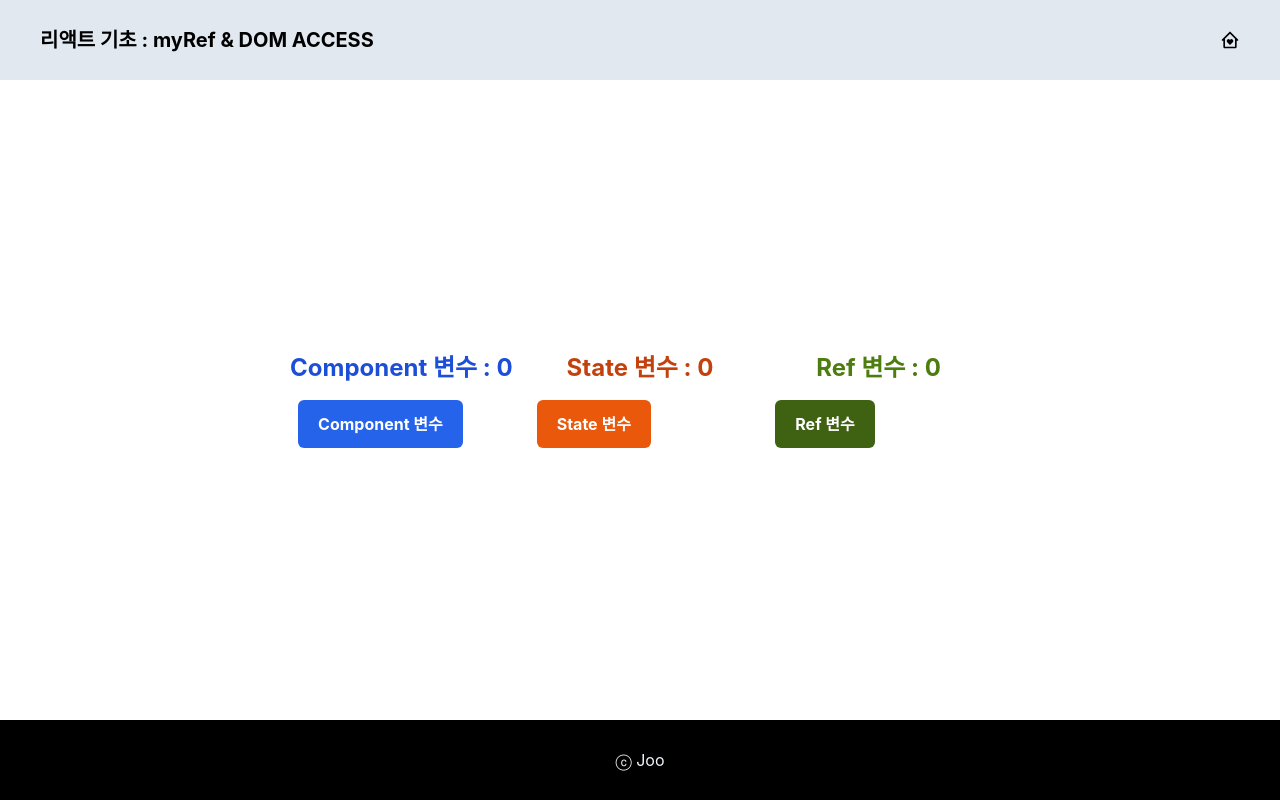
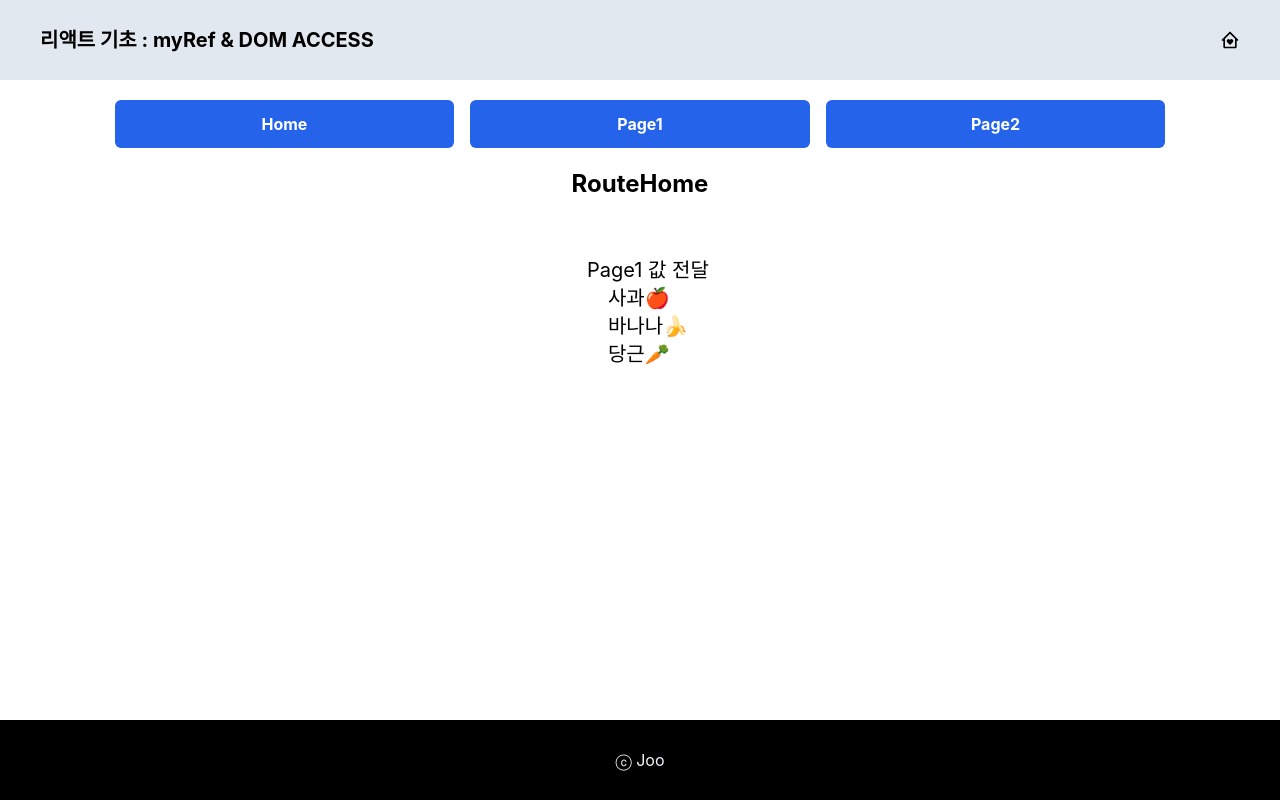
Before and after one commit to Jooyeon-Kimm/leaflet-react, a React (Create React App) app: page / in a window 1280 px wide. Built offline with nearby package versions, Linux system fonts and the light colour scheme.

Commit message:
Router : Data Transfer By : in URL

```diff
--- a/package.json
+++ b/package.json
@@ -12,6 +12,7 @@
     "react-dom": "^19.0.0-rc.1",
     "react-icons": "^5.5.0",
     "react-leaflet": "^5.0.0-rc.2",
+    "react-router-dom": "^7.5.0",
     "react-scripts": "5.0.1",
     "web-vitals": "^2.1.4"
   },
--- /dev/null
+++ b/src/09_Router/RouteHome.js
@@ -0,0 +1,25 @@
+import { Link } from "react-router-dom"
+
+export default function RouteHome() {
+  return (
+    <div className="w-full flex flex-col justify-center items-center">
+      <h1 className="text-2xl font-bold">
+      RouteHome
+      </h1>
+
+      <div className="w-1/2 grid grid-col2 m-10">
+        <div className="w-full flex flex-col justify-start items-center
+                        text-xl m-2 p-2">
+            <h2>
+                Page1 값 전달
+            </h2>
+            <ul>
+                <li><Link to='/p1/🍎'>사과🍎</Link></li>
+                <li><Link to='/p1/🍌'>바나나🍌</Link></li>
+                <li><Link to='/p1/🥕'>당근🥕</Link></li>
+            </ul>
+        </div>
+      </div>
+    </div>
+  )
+}
--- /dev/null
+++ b/src/09_Router/RouteMain.js
@@ -0,0 +1,21 @@
+import { BrowserRouter, Routes, Route } from "react-router-dom" ; // 라우팅
+
+import RouteHome from "./RouteHome";
+import RouteNav from "./RouteNav";
+import RoutePage1 from "./RoutePage1";
+import RoutePage2 from "./RoutePage2";
+
+export default function RouteMain() {
+  return (
+    <div className="w-full h-full flex flex-col justify-start items-center">
+      <BrowserRouter>
+      <RouteNav />
+        <Routes>
+            <Route path='/' element={<RouteHome/>}/>
+            <Route path='/p1/:item' element={<RoutePage1/>}/>
+            <Route path='/p2' element={<RoutePage2/>}/>
+        </Routes>
+      </BrowserRouter>
+    </div>
+  )
+}
--- /dev/null
+++ b/src/09_Router/RouteNav.js
@@ -0,0 +1,14 @@
+import TailButton from "../UI/TailButton"
+import { useNavigate } from "react-router-dom"
+
+export default function RouteNav() {
+    const navigate=useNavigate();
+
+  return (
+    <div className="w-10/12 grid grid-cols-3 m-5">
+      <TailButton caption="Home" bcolor="blue" clickHandler={() => navigate('/')} />
+      <TailButton caption="Page1" bcolor="blue" clickHandler={() => navigate('/p1/사과')}/>
+      <TailButton caption="Page2" bcolor="blue" clickHandler={() => navigate('/p2')}/>
+    </div>
+  )
+}
--- /dev/null
+++ b/src/09_Router/RoutePage1.js
@@ -0,0 +1,18 @@
+import { useParams } from "react-router-dom" // Hook 값 전달받음 (RouteMain.js 참고)
+
+export default function RoutePage1() {
+    const item = useParams().item;
+    const fruits = ['🍎', '🍌', '🍉', '🍇']
+    return (
+        <div className="w-full flex flex-col justify-center items-center">
+            <h1 className="text-2xl font-bold">
+                RoutePage1
+            </h1>
+            <div className="w-full flex flex-col justify-start items-center
+                        text-xl m-2 p-2">
+                {item}
+                {fruits.includes(item) ? ': 과일입니다.' : ': 과일이 아닙니다.'}
+            </div>
+        </div>
+    )
+}
--- /dev/null
+++ b/src/09_Router/RoutePage2.js
@@ -0,0 +1,9 @@
+
+
+export default function RoutePage2() {
+  return (
+    <div>
+      RoutePage2
+    </div>
+  )
+}
--- a/src/App.js
+++ b/src/App.js
@@ -10,6 +10,8 @@ import MyList from './04_Probs_Advanced/MyList';
 import Lotto from './05_Lottery_UseState_Hook/Lotto';
 import Traffic from './06_API_Side_Effect/Traffic';
 import MyRef from './07_useRef_DOM_Access/MyRef';
+import MapPage from './MapPage';
+import RouteMain from './09_Router/RouteMain';
 
 // flex-col : 수직 배치
 // w-full   : 화면 전체 너비
@@ -37,7 +39,9 @@ function App() {
         {/* <MyList/> */}
         {/* <Lotto/> */}
         {/* <Traffic/> */}
-        <MyRef/>
+        {/* <MyRef/> */}
+        <RouteMain/>
+        {/* <MapPage/> */}
       </main>
 
       <footer className='flex justify-center items-center h-20 bg-black text-slate-100'>
--- /dev/null
+++ b/src/MapPage.js
@@ -0,0 +1,28 @@
+import MapView from "./MapView";
+
+export default function MapPage() {
+    return (
+      <div className="relative w-full h-full">
+        {/* 지도 컴포넌트 */}
+        <div className="absolute top-0 left-0 w-full h-full z-0">
+          <MapView />
+        </div>
+
+        {/* 검색창 등 겹치는 UI */}
+        <div className="w-100 h-24 absolute top-4 left-4 z-10 bg-white p-4 rounded shadow">
+          <input
+            type="text"
+            placeholder="장소를 검색하세요"
+            className="border px-2 py-1 rounded w-64"
+          />
+        </div>
+
+        {/* 오른쪽 하단 버튼 */}
+        <div className="absolute bottom-4 right-4 z-10">
+          <button className="w-30 bg-blue-500 text-white px-4 py-2 rounded shadow hover:bg-blue-600">
+            현재 위치
+          </button>
+        </div>
+      </div>
+    );
+  }
```
Also changed, not shown: 1 other file (tests, documents, lock files or other folders).
